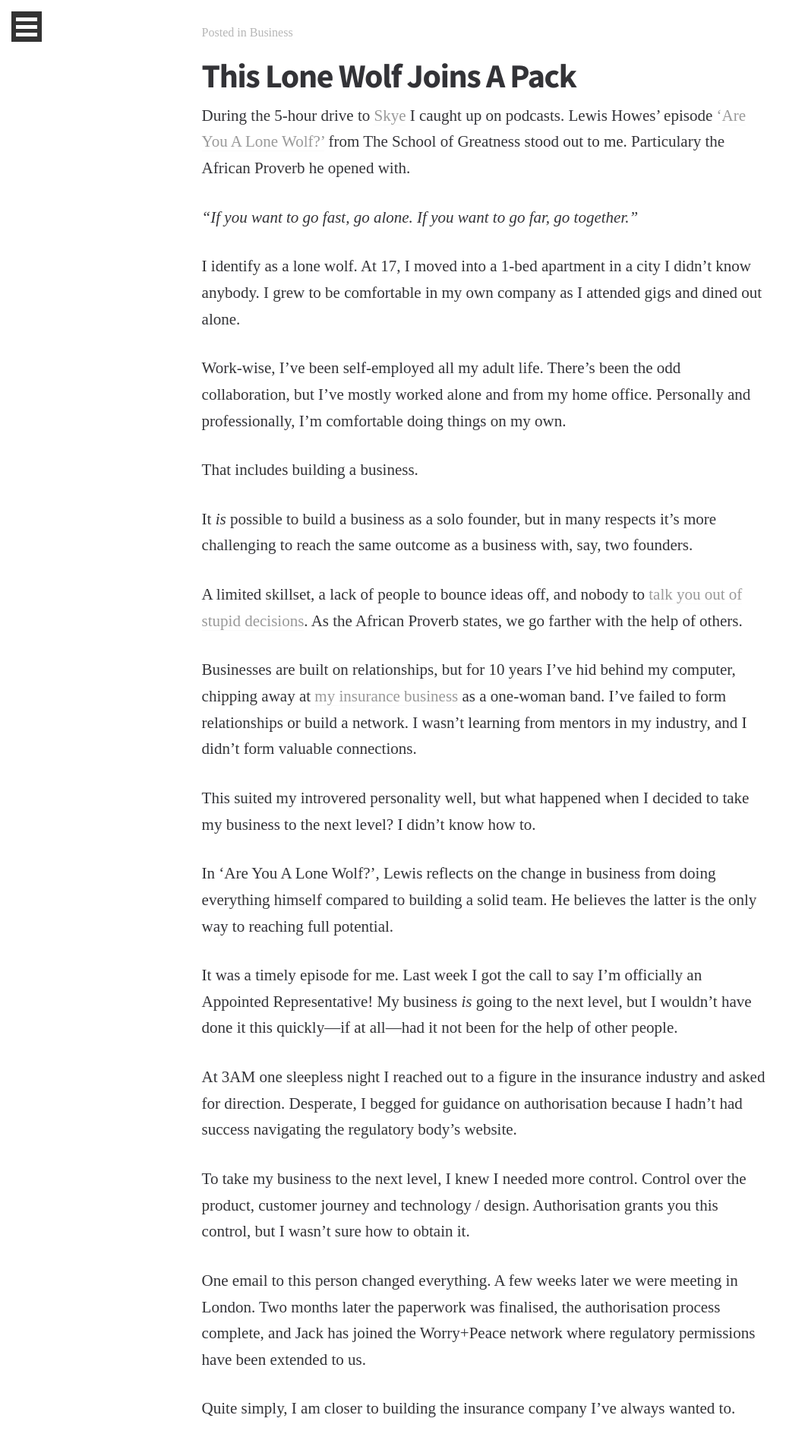
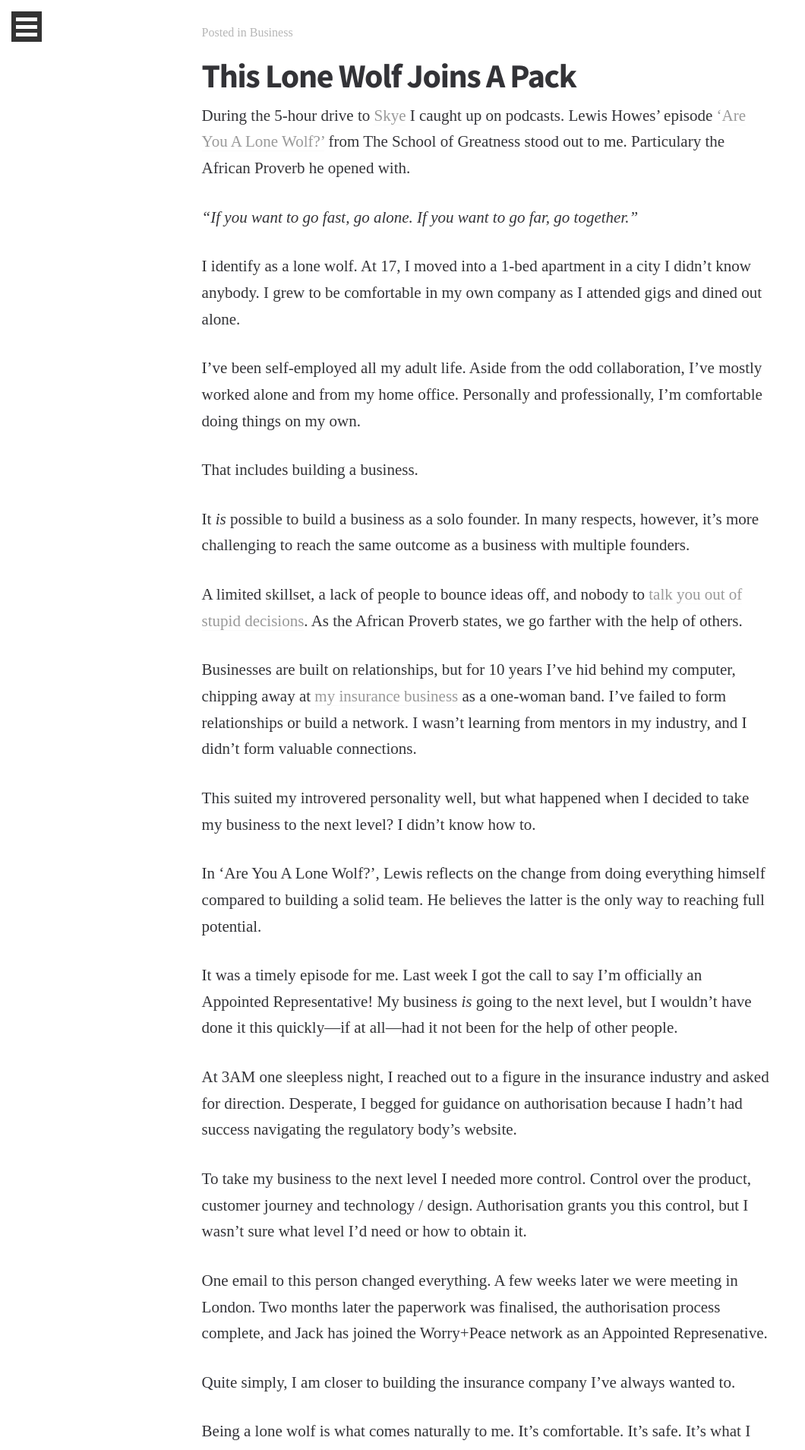
Before and after one commit to ashleybaxter/iamashley, a Jekyll site: the page built from _posts/2016-05-10-lone-wolf.markdown, in a window 1280 px wide. Shown: the top 1908 px of the page at 76% size, without its empty margins (0-1060 px from the left). Built offline with Jekyll 4.4.1, drawn with Linux system fonts in a browser that asks for light colours; some web fonts are replaced.

```diff
--- a/_posts/2016-05-10-lone-wolf.markdown
+++ b/_posts/2016-05-10-lone-wolf.markdown
@@ -17,11 +17,11 @@
 
 I identify as a lone wolf. At 17, I moved into a 1-bed apartment in a city I didn't know anybody. I grew to be comfortable in my own company as I attended gigs and dined out alone.
 
-Work-wise, I've been self-employed all my adult life. There's been the odd collaboration, but I've mostly worked alone and from my home office. Personally and professionally, I'm comfortable doing things on my own.
+I've been self-employed all my adult life. Aside from the odd collaboration, I've mostly worked alone and from my home office. Personally and professionally, I'm comfortable doing things on my own.
 
 That includes building a business.
 
-It _is_ possible to build a business as a solo founder, but in many respects it's more challenging to reach the same outcome as a business with, say, two founders.
+It _is_ possible to build a business as a solo founder. In many respects, however, it's more challenging to reach the same outcome as a business with multiple founders.
 
 A limited skillset, a lack of people to bounce ideas off, and nobody to <a href="http://www.paulgraham.com/startupmistakes.html">talk you out of stupid decisions</a>. As the African Proverb states, we go farther with the help of others.
 
@@ -29,15 +29,15 @@
 
 This suited my introvered personality well, but what happened when I decided to take my business to the next level? I didn't know how to.
 
-In 'Are You A Lone Wolf?', Lewis reflects on the change in business from doing everything himself compared to building a solid team. He believes the latter is the only way to reaching full potential.
+In 'Are You A Lone Wolf?', Lewis reflects on the change from doing everything himself compared to building a solid team. He believes the latter is the only way to reaching full potential.
 
 It was a timely episode for me. Last week I got the call to say I'm officially an Appointed Representative! My business _is_ going to the next level, but I wouldn't have done it this quickly—if at all—had it not been for the help of other people.
 
-At 3AM one sleepless night I reached out to a figure in the insurance industry and asked for direction. Desperate, I begged for guidance on authorisation because I hadn’t had success navigating the regulatory body’s website.
+At 3AM one sleepless night, I reached out to a figure in the insurance industry and asked for direction. Desperate, I begged for guidance on authorisation because I hadn’t had success navigating the regulatory body’s website.
 
-To take my business to the next level, I knew I needed more control. Control over the product, customer journey and technology / design. Authorisation grants you this control, but I wasn't sure how to obtain it.
+To take my business to the next level I needed more control. Control over the product, customer journey and technology / design. Authorisation grants you this control, but I wasn't sure what level I'd need or how to obtain it.
 
-One email to this person changed everything. A few weeks later we were meeting in London. Two months later the paperwork was finalised, the authorisation process complete, and Jack has joined the Worry+Peace network where regulatory permissions have been extended to us.
+One email to this person changed everything. A few weeks later we were meeting in London. Two months later the paperwork was finalised, the authorisation process complete, and Jack has joined the Worry+Peace network as an Appointed Represenative.
 
 Quite simply, I am closer to building the insurance company I've always wanted to.
 
```
Also changed, not shown: _posts/2016-07-04-why-and-how-i-create-content.markdown (added, +96 -0 lines), timeline.md (added, +40 -0 lines), img/blog/academy01.jpg (added), img/blog/contentstrategy.jpg (added), img/blog/podcaststats.jpg (added), img/timeline/demo_london.jpg (added), img/timeline/industry_conf.jpg (added), img/timeline/public_speaking.jpg (added), img/timeline/quote_system.jpg (added), 1 other file.
